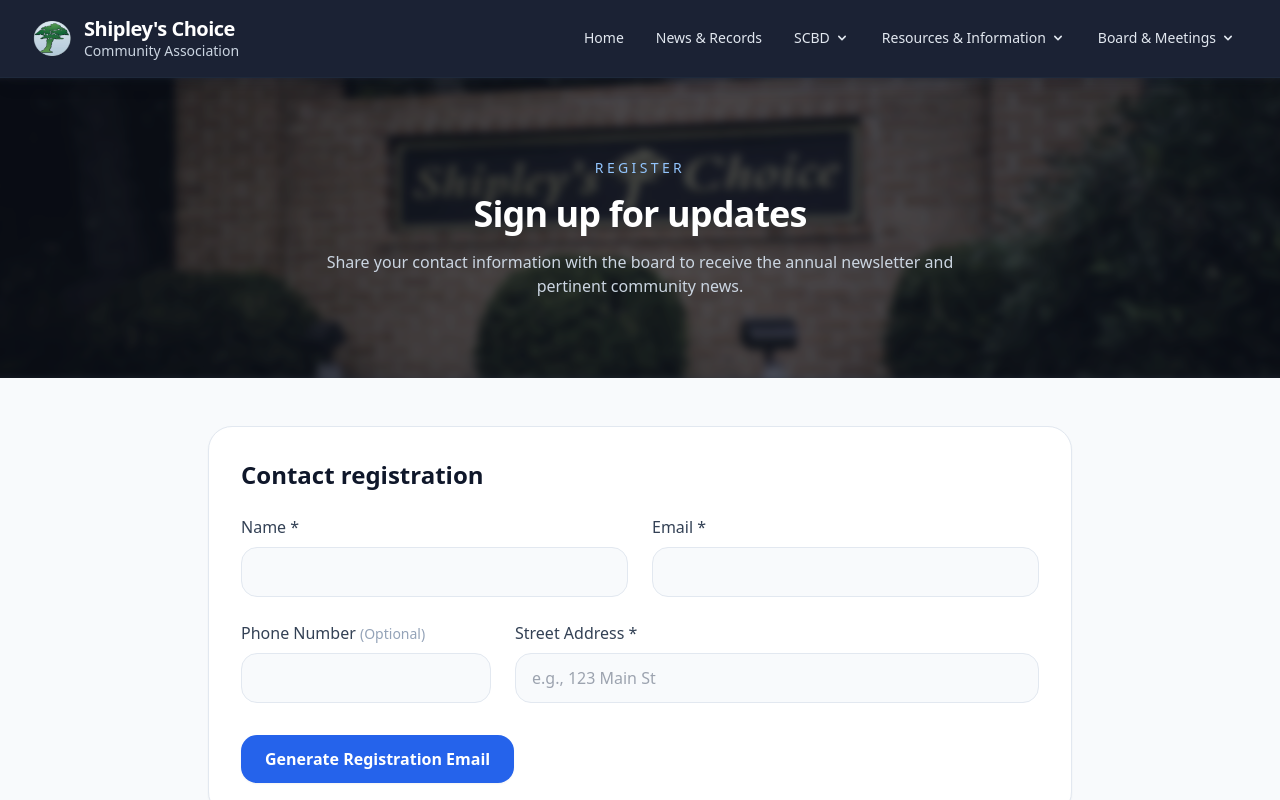
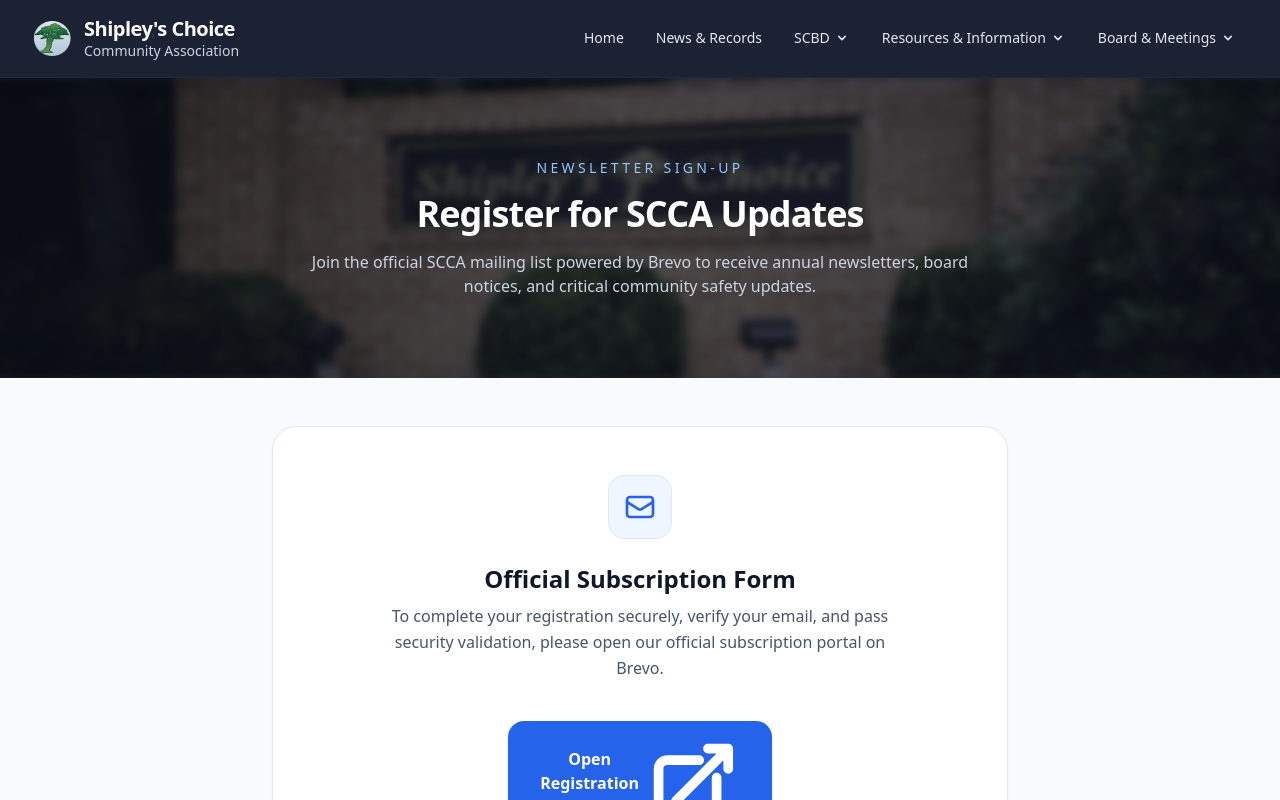
Before and after one commit to tschulmeister/scca-website, a SvelteKit app: page /register in a window 1280 px wide. Shown: the top 800 px of the page. Built offline with nearby package versions, Linux system fonts and the light colour scheme.

Commit message:
added brevo email registration integration

```diff
--- a/src/routes/+page.svelte
+++ b/src/routes/+page.svelte
@@ -7,6 +7,7 @@
   import ArrowRight from "@lucide/svelte/icons/arrow-right";
   import HelpCircle from "@lucide/svelte/icons/help-circle";
   import History from "@lucide/svelte/icons/history";
+  import Mail from "@lucide/svelte/icons/mail";
 
   // The `newsItems` are now imported directly.
   $: latestNews = newsItems?.[0];
@@ -158,19 +159,19 @@
       </a>
     </article>
 
-    <!-- Card 3: Voice / Contact -->
+    <!-- Card 3: Newsletter Sign-Up -->
     <article
       class="rounded-3xl bg-white/10 p-6 sm:p-8 shadow-xl border border-white/20 backdrop-blur-md flex flex-col justify-between min-w-0"
     >
       <div class="space-y-4">
         <div class="flex items-center gap-3">
           <div class="p-2.5 bg-blue-500/20 text-blue-300 border border-blue-400/20 rounded-2xl flex-shrink-0">
-            <Users class="w-5 h-5" />
+            <Mail class="w-5 h-5" />
           </div>
-          <h3 class="text-lg sm:text-xl font-black text-white leading-tight">Share Your Voice</h3>
+          <h3 class="text-lg sm:text-xl font-black text-white leading-tight">Stay Connected</h3>
         </div>
         <p class="text-slate-200 text-sm leading-relaxed font-medium">
-          Residents can openly discuss community matters and SCCA topics with our board of volunteers and neighbors on our official Google Group.
+          Register your email address to receive official SCCA newsletters, board notices, financial summaries, and critical neighborhood safety updates directly in your inbox.
         </p>
 
         <div class="border-t border-white/15 pt-4">
@@ -187,10 +188,10 @@
       </div>
 
       <a
-        href="https://groups.google.com/u/1/g/shipleys-choice-community-association"
+        href="/register"
         class="inline-flex items-center gap-2 font-bold text-blue-300 hover:text-blue-200 mt-6 group text-sm"
       >
-        Join Google Group Discussion
+        Register for SCCA Updates
         <ArrowRight class="w-4 h-4 transform group-hover:translate-x-1 transition-transform" />
       </a>
     </article>
--- a/src/routes/register/+page.svelte
+++ b/src/routes/register/+page.svelte
@@ -1,116 +1,53 @@
-<script>
-  let formData = {
-    email: "",
-    name: "",
-    phone: "",
-    address: "",
-  };
-
-  // Dynamically generate the mailto link with structured subject and body text
-  $: {
-    const emailTo = "shipleyschoice.scca@gmail.com";
-    const subject = encodeURIComponent(
-      `SCCA Registration Request: ${formData.name || "New Resident"}`,
-    );
-
-    const bodyText = `Dear SCCA Board,
-
-Please register me to receive future email newsletters, announcements, and community updates for Shipley's Choice.
-
-Here is my contact information:
-
-Name: ${formData.name}
-Email: ${formData.email}
-Phone: ${formData.phone || "Not provided"}
-Address: ${formData.address || "Not provided"}
-
-Thank you!`;
-
-    const body = encodeURIComponent(bodyText);
-
-    // Combine everything into a single structural mailto link
-    mailtoUrl = `mailto:${emailTo}?subject=${subject}&body=${body}`;
-  }
-
-  let mailtoUrl = "";
-</script>
-
 <svelte:head>
   <title>Register | Shipley's Choice</title>
 </svelte:head>
 
 <section class="page-header py-20">
   <div class="max-w-7xl mx-auto px-4 text-center">
-    <p class="text-sm uppercase tracking-[0.24em] text-blue-300">Register</p>
+    <p class="text-sm uppercase tracking-[0.24em] text-blue-300">Newsletter Sign-Up</p>
     <h1 class="mt-4 text-4xl font-extrabold tracking-tight">
-      Sign up for updates
+      Register for SCCA Updates
     </h1>
     <p class="mt-4 max-w-2xl mx-auto text-slate-300">
-      Share your contact information with the board to receive the annual
-      newsletter and pertinent community news.
+      Join the official SCCA mailing list powered by Brevo to receive annual newsletters,
+      board notices, and critical community safety updates.
     </p>
   </div>
 </section>
 
-<section class="max-w-4xl mx-auto px-4 py-12">
-  <div class="rounded-3xl border border-slate-200 bg-white p-8 shadow-sm">
-    <h2 class="text-2xl font-bold text-slate-900 mb-6">Contact registration</h2>
+<section class="max-w-3xl mx-auto px-4 py-12">
+  <div class="rounded-3xl border border-slate-200 bg-white p-8 sm:p-12 shadow-sm text-center space-y-6">
+    <div class="mx-auto w-16 h-16 bg-blue-50 text-blue-600 rounded-2xl flex items-center justify-center border border-blue-100">
+      <svg xmlns="http://www.w3.org/2000/svg" fill="none" viewBox="0 0 24 24" stroke-width="2" stroke="currentColor" class="w-8 h-8">
+        <path stroke-linecap="round" stroke-linejoin="round" d="M21.75 6.75v10.5a2.25 2.25 0 0 1-2.25 2.25h-15a2.25 2.25 0 0 1-2.25-2.25V6.75m19.5 0A2.25 2.25 0 0 0 19.5 4.5h-15a2.25 2.25 0 0 0-2.25 2.25m19.5 0v.243a2.25 2.25 0 0 1-1.07 1.916l-7.5 4.615a2.25 2.25 0 0 1-2.36 0L3.32 8.91a2.25 2.25 0 0 1-1.07-1.916V6.75" />
+      </svg>
+    </div>
 
-    <form class="space-y-6">
-      <div class="grid gap-6 md:grid-cols-2">
-        <label class="block">
-          <span class="text-slate-700">Name *</span>
-          <input
-            bind:value={formData.name}
-            type="text"
-            required
-            class="mt-2 w-full rounded-2xl border border-slate-200 bg-slate-50 px-4 py-3 text-slate-900 focus:border-blue-500 focus:outline-none"
-          />
-        </label>
-        <label class="block">
-          <span class="text-slate-700">Email *</span>
-          <input
-            bind:value={formData.email}
-            type="email"
-            required
-            class="mt-2 w-full rounded-2xl border border-slate-200 bg-slate-50 px-4 py-3 text-slate-900 focus:border-blue-500 focus:outline-none"
-          />
-        </label>
-      </div>
+    <div class="space-y-2">
+      <h2 class="text-2xl font-bold text-slate-900">Official Subscription Form</h2>
+      <p class="text-slate-600 max-w-lg mx-auto leading-relaxed">
+        To complete your registration securely, verify your email, and pass security validation, please open our official subscription portal on Brevo.
+      </p>
+    </div>
 
-      <div class="grid gap-6 md:grid-cols-3">
-        <label class="block md:col-span-1">
-          <span class="text-slate-700"
-            >Phone Number <span class="text-sm text-slate-400 font-normal"
-              >(Optional)</span
-            ></span
-          >
-          <input
-            bind:value={formData.phone}
-            type="tel"
-            class="mt-2 w-full rounded-2xl border border-slate-200 bg-slate-50 px-4 py-3 text-slate-900 focus:border-blue-500 focus:outline-none"
-          />
-        </label>
-        <label class="block md:col-span-2">
-          <span class="text-slate-700">Street Address *</span>
-          <input
-            bind:value={formData.address}
-            type="text"
-            required
-            placeholder="e.g., 123 Main St"
-            class="mt-2 w-full rounded-2xl border border-slate-200 bg-slate-50 px-4 py-3 text-slate-900 focus:border-blue-500 focus:outline-none"
-          />
-        </label>
-      </div>
+    <div class="pt-4">
+      <a
+        href="https://51f0ed18.sibforms.com/serve/MUIFAD79fU224Xt5IeWU6-BPPPbMwoLWkBM_6JcMKvJhC_eM4zl3TEVEIEttWi2OFBJ5H8eg3gZLXs_FhX3EmzRztFSo-kl0vlH75L5Gg-VEOQG2yhU0n-CL-GJq266gvDxnICT1iE5pN3cDOfQ6aYB8l-FSxlUmKWZW0Fe3GDDt-ouaN-ab7dTiaGBo9i1SckXqj6AHSzOxXWfRww=="
+        target="_blank"
+        rel="noopener noreferrer"
+        class="inline-flex items-center justify-center gap-2 rounded-2xl bg-blue-600 px-8 py-4 text-white font-bold shadow-md hover:bg-blue-700 hover:shadow-lg transition-all transform hover:-translate-y-0.5 duration-150 cursor-pointer text-base"
+      >
+        Open Registration Form
+        <svg xmlns="http://www.w3.org/2000/svg" fill="none" viewBox="0 0 24 24" stroke-width="2.5" stroke="currentColor" class="w-4.5 h-4.5">
+          <path stroke-linecap="round" stroke-linejoin="round" d="M13.5 6H5.25A2.25 2.25 0 0 0 3 8.25v10.5A2.25 2.25 0 0 0 5.25 21h10.5A2.25 2.25 0 0 0 18 18.75V10.5m-10.5 6L21 3m0 0h-5.25M21 3v5.25" />
+        </svg>
+      </a>
+    </div>
 
-      <div class="pt-2">
-        <a
-          href={mailtoUrl}
-          class="inline-flex items-center justify-center rounded-2xl bg-blue-600 px-6 py-3 text-white font-semibold shadow-sm hover:bg-blue-700 transition-colors no-underline"
-        >
-          Generate Registration Email
-        </a>
-      </div>
-    </form>
+    <div class="border-t border-slate-100 pt-6">
+      <p class="text-xs text-slate-400 max-w-md mx-auto leading-relaxed">
+        Submitting the form adds your email address to the official mailing list for Shipley's Choice Community Association (SCCA). Your contact information is kept confidential and is never sold or shared with external parties.
+      </p>
+    </div>
   </div>
 </section>
```
